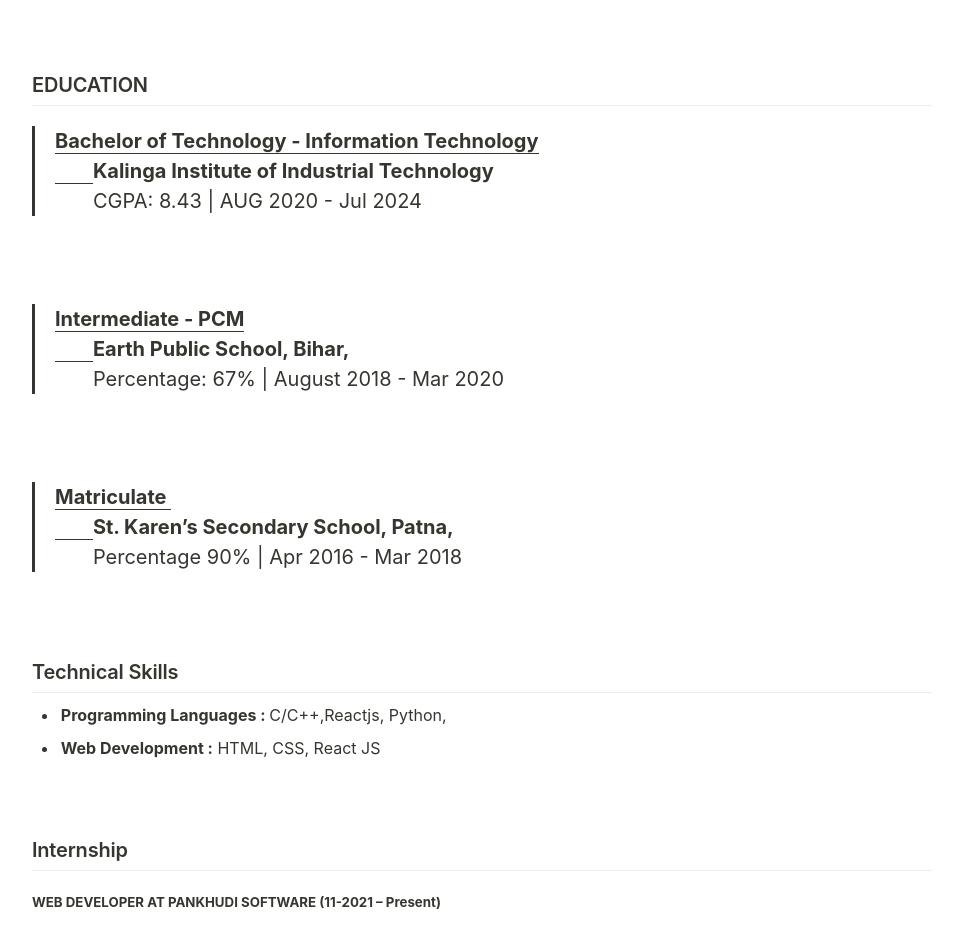
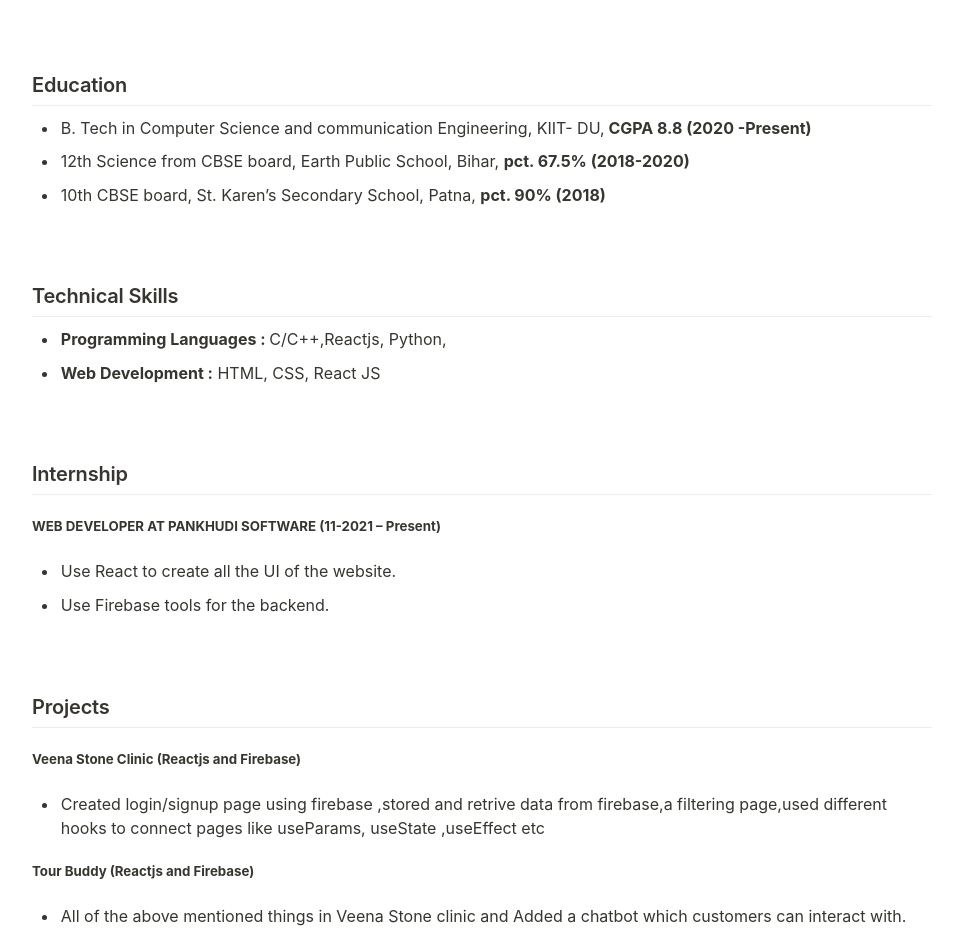
Before and after one commit to Rishav-and/Resume, a plain HTML site: page index.html in a window 1280 px wide. Shown: the part 348-1279 px from the top of the page, without its empty margins (158-1121 px from the left). Drawn offline with Linux system fonts and the light colour scheme.

Commit message:
resume 14/4/2023 ..

```diff
--- a/index.html
+++ b/index.html
@@ -669,17 +669,9 @@
 	}
 
 	</style></head><body><article id="07e5284f-6159-4a6a-aa9b-f42e7523247e" class="page sans"><header><h1 class="page-title"></h1></header><div class="page-body"><div id="f5380c8d-9002-4699-a4ec-cb780c6247c8" class="column-list"><div id="48e9085c-15a2-4486-b3b2-4fbca0854b89" style="width:50.00000000000002%" class="column"><h1 id="1a9789db-2988-4038-8595-c0c805b7dd40" class="">Rishav Anand</h1><p id="db345e09-a771-4456-a622-1234b2bafe54" class="">Student </p></div></div><hr id="855daa9a-5398-4012-bc4a-baaaeece38f6"><div id="558485cc-de3f-4fa1-a736-f4a94f2e1e9e" class="column-list"><div id="8321af43-8d3a-4d44-98b9-e811490b1223" style="width:87.5%" class="column"><p id="0336d5fd-a527-4c09-a2d2-ed4cd8485273" class="">✉️ an.rishav@gmail.com</p><p id="7e5dd6b1-7033-4dbc-b16c-648e702b9483" class=""> 📲 (91) 6202071449</p></div><div id="49f53c44-8b00-4f83-92a4-43e5a9b783f7" style="width:112.5%" class="column"><p id="1d7ab998-0d0d-4375-a4e2-b475aa6240eb" class="">📍 PATNA, BIHAR, India</p></div></div><hr id="4d9c8f83-d6fc-407e-a5fb-f63d091f5b09"><h3 id="52635a7b-d8df-4b85-a075-774752061c31" class="">CAREER OBJECTIVE</h3><hr id="2d1b675e-fc26-46c9-ae3c-5cfaf2a29ca4"><p id="69022158-1093-4d96-a0b6-ead9a1f5fe1a" class="">I am hoping to acquire a role in the field of Web Development where I can leverage my knowledge to further specialize and become a professional in the IT Sector.</p><p id="c51d67b0-ffb1-4e03-b333-0ab29d0c98f2" class="">
-	</p><h3 id="e30eee1e-fabb-4c16-a7f5-eff78070950d" class="">EDUCATION</h3><hr id="ed09e1f1-32ab-4ab7-af06-68b8e2b37dd9"><blockquote id="683e6f5d-b219-4c24-ab45-bba539c71cf9" class=""><span style="border-bottom:0.05em solid"><strong>Bachelor of Technology - Information Technology
-	</strong></span><strong>Kalinga Institute of Industrial Technology
-	</strong>CGPA: 8.43 | AUG 2020 - Jul 2024</blockquote><p id="6db1bd45-3192-42ef-bed4-a64d5927648e" class="">
-	</p><blockquote id="5804d42d-d7cd-45cb-9810-9b0f530adebd" class=""><span style="border-bottom:0.05em solid"><strong>Intermediate - PCM
-	</strong></span><strong>Earth Public School, Bihar,
-	</strong>Percentage: 67% | August 2018 - Mar 2020</blockquote><p id="63182646-8cf7-4d7b-89d0-9c0cf616c7a1" class="">
-	</p><blockquote id="2bf16cb8-309c-41a1-89dd-9960c257f3d6" class=""><span style="border-bottom:0.05em solid"><strong>Matriculate
-	</strong></span><strong>St. Karen’s Secondary School, Patna,
-	</strong>Percentage 90% | Apr 2016 - Mar 2018</blockquote><p id="92a06a2d-cba7-424d-b651-892acb066c87" class="">
+	</p><h3 id="2f20b914-7198-4bdc-b19f-b00fdb2278c4" class="">Education</h3><hr id="76d48e31-fac1-4fea-8268-6efb34fe57eb"><ul id="f9749358-d3de-4eed-bfee-396b719e289b" class="bulleted-list"><li style="list-style-type:disc">B. Tech in Computer Science and communication Engineering, KIIT- DU,<strong> CGPA 8.8 (2020 -Present) </strong></li></ul><ul id="f621e61f-5edd-4b58-8176-9b52adc77623" class="bulleted-list"><li style="list-style-type:disc">12th Science from CBSE board, Earth Public School, Bihar, <strong>pct. 67.5% (2018-2020)</strong> </li></ul><ul id="f621e61f-5edd-4b58-8176-9b52adc77623" class="bulleted-list"><li style="list-style-type:disc">10th CBSE board, St. Karen’s Secondary School, Patna, <strong>pct. 90% (2018)</strong> </li></ul><p id="5deeedd9-dfed-4f7e-a8fc-590543191331" class="">
 	</p><h3 id="376a5429-d628-4b96-891c-c5fd80edeee2" class="">Technical Skills</h3><hr id="332f5b9d-a4a7-476e-954b-2c8ed6048831"><ul id="e3a89841-4c30-4c36-b593-9ddfd1801b29" class="bulleted-list"><li style="list-style-type:disc"><strong>Programming Languages : </strong>C/C++,Reactjs, Python, </li></ul><ul id="142ef794-13e0-425e-8ae1-5664a656c409" class="bulleted-list"><li style="list-style-type:disc"><strong>Web Development :</strong> HTML, CSS, React JS</li></ul><p id="b6bf449c-5433-4c08-a3bb-f534e2e54990" class="">
 	</p><h3 id="2f20b914-7198-4bdc-b19f-b00fdb2278c4" class="">Internship</h3><hr id="76d48e31-fac1-4fea-8268-6efb34fe57eb"><h5 id="2f20b914-7198-4bdc-b19f-b00fdb2278c4" class="">WEB DEVELOPER AT PANKHUDI SOFTWARE (11-2021 – Present)</h5><ul id="f9749358-d3de-4eed-bfee-396b719e289b" class="bulleted-list"><li style="list-style-type:disc">Use React to create all the UI of the website.</li></ul><ul id="f621e61f-5edd-4b58-8176-9b52adc77623" class="bulleted-list"><li style="list-style-type:disc">Use Firebase tools for the backend.</li></ul><p id="5deeedd9-dfed-4f7e-a8fc-590543191331" class="">
-	</p><h3 id="2f20b914-7198-4bdc-b19f-b00fdb2278c4" class="">Projects</h3><hr id="76d48e31-fac1-4fea-8268-6efb34fe57eb"><h5 id="2f20b914-7198-4bdc-b19f-b00fdb2278c4" class="">Veena Stone Clinic </h5><ul id="f9749358-d3de-4eed-bfee-396b719e289b" class="bulleted-list"><li style="list-style-type:disc">Created login/signup page using firebase ,stored and retrive data from firebase,a filtering page,used different hooks to connect pages like useParams, useState ,useEffect etc</li></ul><h5 id="2f20b914-7198-4bdc-b19f-b00fdb2278c4" class="">Tour Buddy </h5><ul id="f9749358-d3de-4eed-bfee-396b719e289b" class="bulleted-list"><li style="list-style-type:disc">All of the above mentioned things in Veena Stone clinic and Added a chatbot which interact with the customer </li></ul><h5 id="2f20b914-7198-4bdc-b19f-b00fdb2278c4" class="">Media Player Control(Python)</h5><ul id="f9749358-d3de-4eed-bfee-396b719e289b" class="bulleted-list"><li style="list-style-type:disc">Done image processing ,found contour of hand and binded hand gesture with keyboard keys (library used numpy ,cv2,pyautogui time and math)</li></ul><p id="5deeedd9-dfed-4f7e-a8fc-590543191331" class="">
+	</p><h3 id="2f20b914-7198-4bdc-b19f-b00fdb2278c4" class="">Projects</h3><hr id="76d48e31-fac1-4fea-8268-6efb34fe57eb"><h5 id="2f20b914-7198-4bdc-b19f-b00fdb2278c4" class="">Veena Stone Clinic (Reactjs and Firebase)</h5><ul id="f9749358-d3de-4eed-bfee-396b719e289b" class="bulleted-list"><li style="list-style-type:disc">Created login/signup page using firebase ,stored and retrive data from firebase,a filtering page,used different hooks to connect pages like useParams, useState ,useEffect etc</li></ul><h5 id="2f20b914-7198-4bdc-b19f-b00fdb2278c4" class="">Tour Buddy (Reactjs and Firebase)</h5><ul id="f9749358-d3de-4eed-bfee-396b719e289b" class="bulleted-list"><li style="list-style-type:disc">All of the above mentioned things in Veena Stone clinic and Added a chatbot which customers can interact with.</li></ul><h5 id="2f20b914-7198-4bdc-b19f-b00fdb2278c4" class="">Media Player Control(Python)</h5><ul id="f9749358-d3de-4eed-bfee-396b719e289b" class="bulleted-list"><li style="list-style-type:disc">Done image processing ,found contour of hand and binded hand gesture with keyboard keys (library used numpy ,cv2,pyautogui time and math)</li></ul><p id="5deeedd9-dfed-4f7e-a8fc-590543191331" class="">
 	</p><h3 id="2f20b914-7198-4bdc-b19f-b00fdb2278c4" class="">Certificates</h3><hr id="76d48e31-fac1-4fea-8268-6efb34fe57eb"><ul id="f9749358-d3de-4eed-bfee-396b719e289b" class="bulleted-list"><li style="list-style-type:disc">Problem Solving (Intermediate) - HackerRank</li></ul><ul id="f621e61f-5edd-4b58-8176-9b52adc77623" class="bulleted-list"><li style="list-style-type:disc">Problem Solving (Basic) - HackerRank</li></ul><p id="5deeedd9-dfed-4f7e-a8fc-590543191331" class="">
 	</p><h3 id="b014369c-d26f-48d4-9792-7f3abb17e9cd" class="">Interests</h3><hr id="e33fcf99-7d81-41a7-b5ce-e7341ffebc15"><ul id="d7575c55-be90-442f-813d-c2f236c091ea" class="bulleted-list"><li style="list-style-type:disc">Drawing</li></ul><ul id="6e68b963-949f-4fc1-8044-4f25799b1d86" class="bulleted-list"><li style="list-style-type:disc">Virtual PvP</li></ul></div></article></body></html>
```
